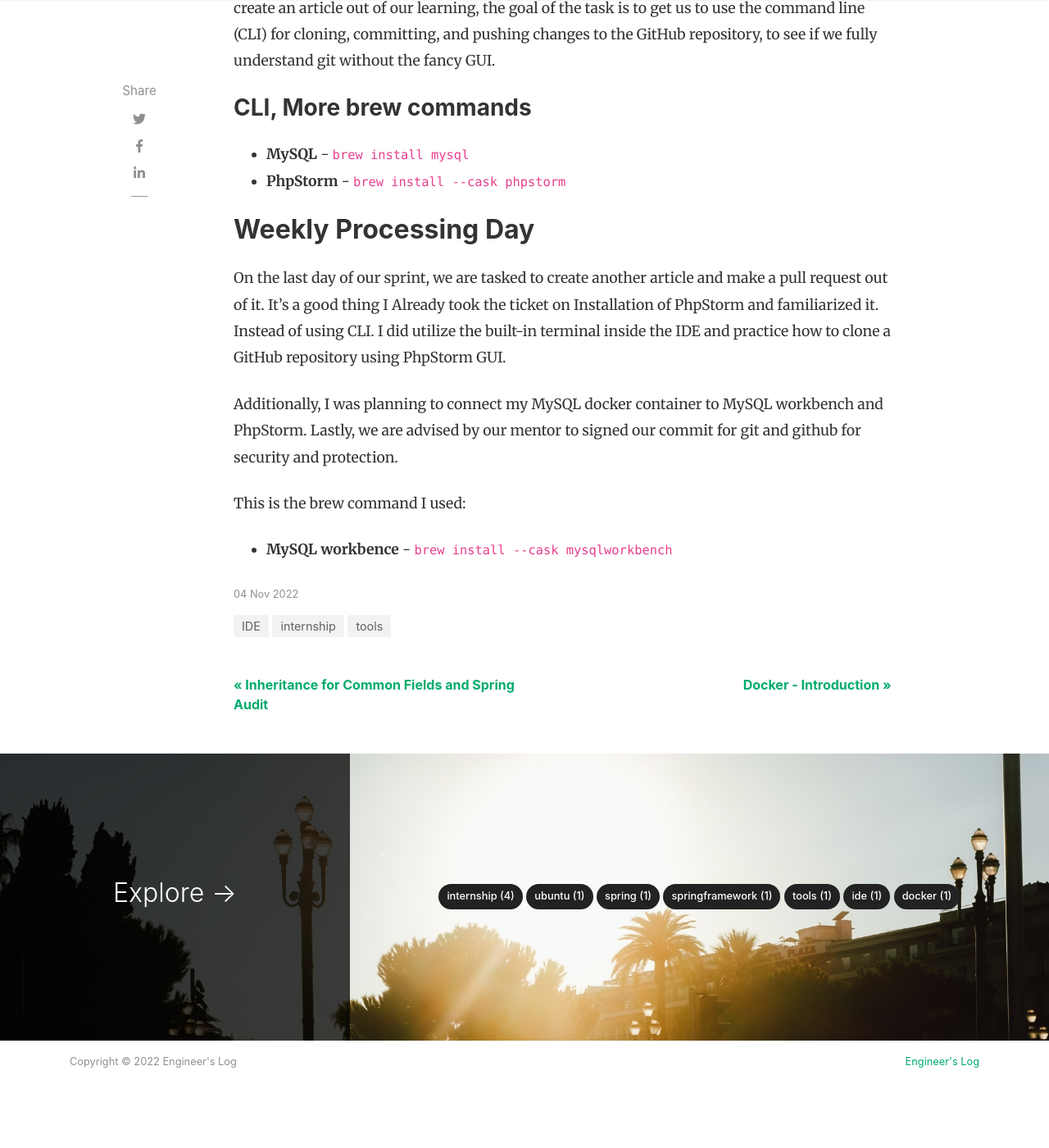
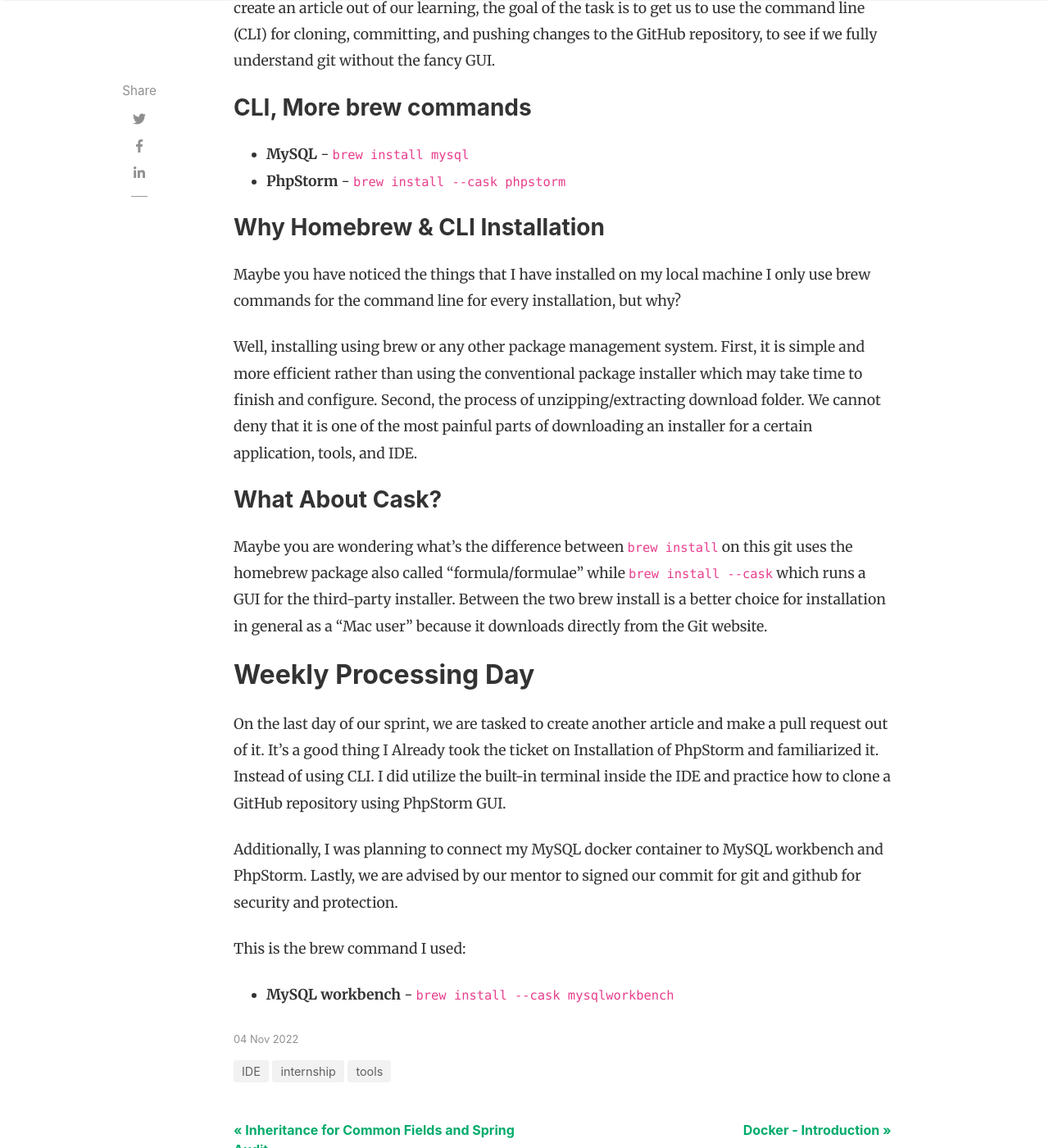
Before and after one commit to ardiesan/ntrnph23b, a Jekyll site: the page built from _posts/2022-11-04-An-Interns-Guide-to-Tools-and-IDE-for-Software-Development.md, in a window 1280 px wide and 1400 px high, scrolled down 1842 px. Shown: the whole window at 82% size. Built offline with Jekyll 4.4.1, drawn with Linux system fonts in a browser that asks for light colours; nearby versions of some CDN libraries; comment, search, counter and statistics services are not loaded; before the commit the page ends 3220 px from its top, so only the background shows below that.

Commit message:
Entry adjust regarding on the difference between brew install and bre… (#17)
* Entry adjust regarding on the difference between brew install and brew install --cask
* I was able to use meld for comparison and I updated the article and added new entry for writing.
* Update 2022-11-04-An-Interns-Guide-to-Tools-and-IDE-for-Software-Development.md

Co-authored-by: ardie <113565882+ardiesan@users.noreply.github.com>

```diff
--- a/_posts/2022-11-04-An-Interns-Guide-to-Tools-and-IDE-for-Software-Development.md
+++ b/_posts/2022-11-04-An-Interns-Guide-to-Tools-and-IDE-for-Software-Development.md
@@ -48,6 +48,17 @@
 * **MySQL** - `brew install mysql`
 * **PhpStorm** - `brew install --cask phpstorm`
 
+### Why Homebrew & CLI Installation
+
+Maybe you have noticed the things that I have installed on my local machine I only use brew commands for the command line for every installation, but why?
+
+Well, installing using brew or any other package management system. First, it is simple and more efficient rather than using the conventional package installer which may take time to finish and configure. Second, the process of unzipping/extracting download folder. We cannot deny that it is one of the most painful parts of downloading an installer for a certain application, tools, and IDE.
+
+### What About Cask?
+
+Maybe you are wondering what's the difference between `brew install` on this git uses the homebrew package also called "formula/formulae" while `brew install --cask` which runs a GUI for the third-party installer. Between the two brew install is a better choice for installation in general as a "Mac user" because it downloads directly from the Git website.
+
+
 ## Weekly Processing Day
 
 On the last day of our sprint, we are tasked to create another article and make a pull request out of it. It's a good thing I Already took the ticket on Installation of PhpStorm and familiarized it. Instead of using CLI. I did utilize the built-in terminal inside the IDE and practice how to clone a GitHub repository using PhpStorm GUI.
@@ -56,4 +67,4 @@
 
 This is the brew command I used:
 
-* **MySQL workbence** - `brew install --cask mysqlworkbench`
+* **MySQL workbench** - `brew install --cask mysqlworkbench`
```
